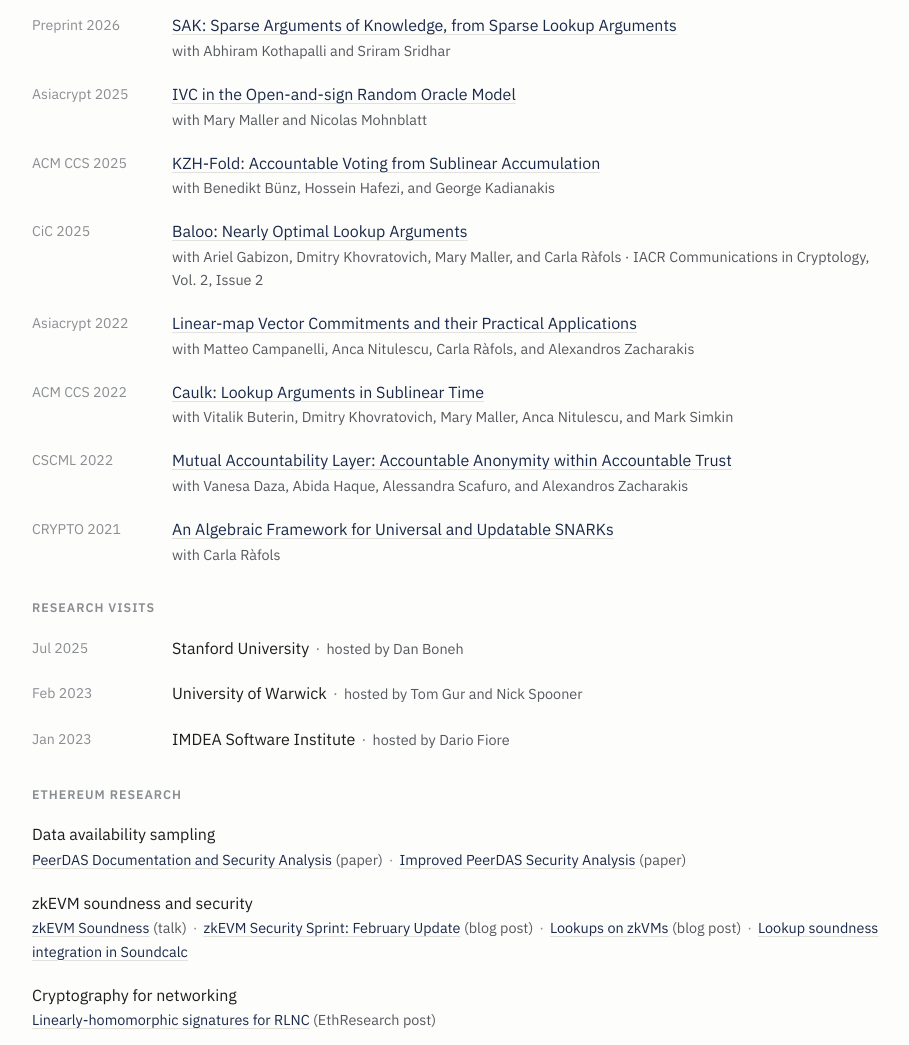
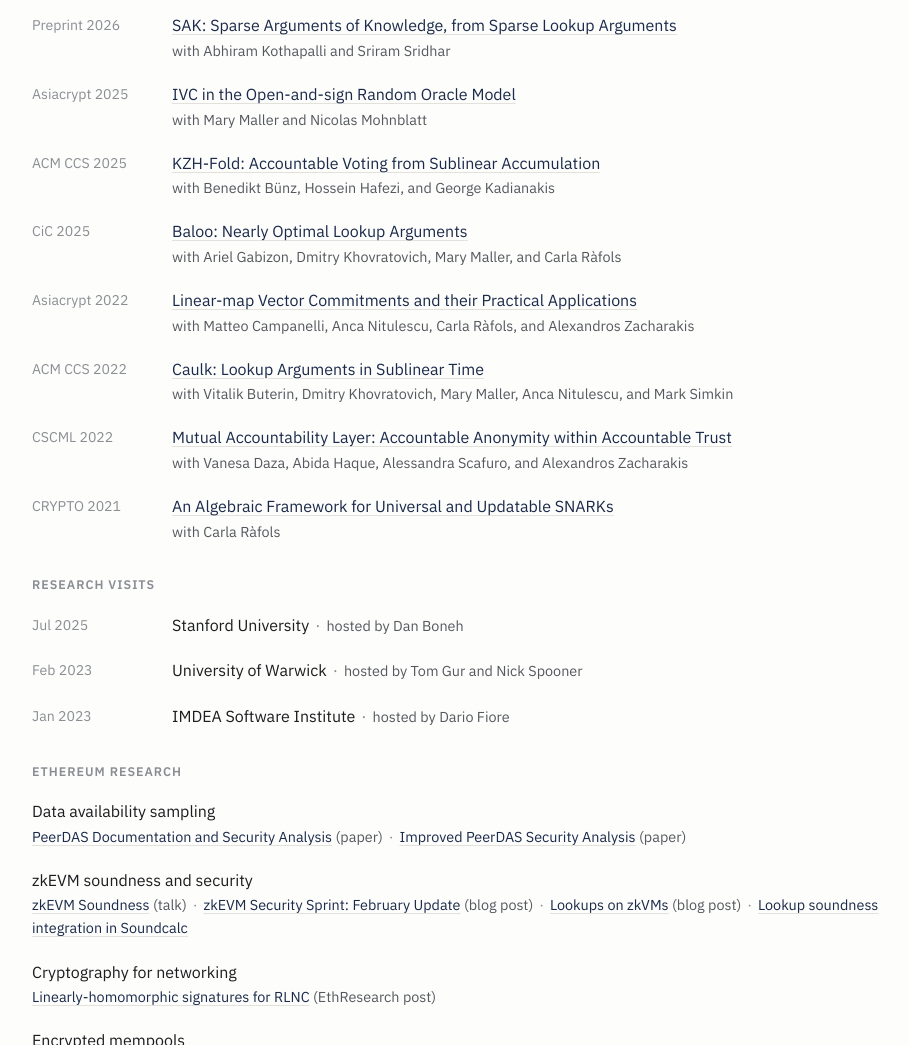
Before and after one commit to arantxazapico/arantxazapico.github.io, a plain HTML site: page index.html in a window 1280 px wide. Shown: the part 930-1975 px from the top of the page, without its empty margins (184-1093 px from the left). Drawn offline with Linux system fonts and the light colour scheme.

Commit message:
Remove CiC volume line from Baloo entry
Co-Authored-By: Claude Opus 5.5 <noreply@anthropic.com>

```diff
--- a/index.html
+++ b/index.html
@@ -249,7 +249,7 @@ footer { margin-top: 56px; padding-top: 18px; border-top: 1px solid var(--line);
       <li><span class="when">Preprint 2026</span><span class="what"><a href="https://eprint.iacr.org/2026/2143" target="_blank" rel="noreferrer">SAK: Sparse Arguments of Knowledge, from Sparse Lookup Arguments</a><span class="sub">with Abhiram Kothapalli and Sriram Sridhar</span></span></li>
       <li><span class="when">Asiacrypt 2025</span><span class="what"><a href="https://eprint.iacr.org/2025/1663" target="_blank" rel="noreferrer">IVC in the Open-and-sign Random Oracle Model</a><span class="sub">with Mary Maller and Nicolas Mohnblatt</span></span></li>
       <li><span class="when">ACM CCS 2025</span><span class="what"><a href="https://eprint.iacr.org/2025/701" target="_blank" rel="noreferrer">KZH-Fold: Accountable Voting from Sublinear Accumulation</a><span class="sub">with Benedikt Bünz, Hossein Hafezi, and George Kadianakis</span></span></li>
-      <li><span class="when">CiC 2025</span><span class="what"><a href="https://eprint.iacr.org/2025/041" target="_blank" rel="noreferrer">Baloo: Nearly Optimal Lookup Arguments</a><span class="sub">with Ariel Gabizon, Dmitry Khovratovich, Mary Maller, and Carla Ràfols · IACR Communications in Cryptology, Vol. 2, Issue 2</span></span></li>
+      <li><span class="when">CiC 2025</span><span class="what"><a href="https://eprint.iacr.org/2025/041" target="_blank" rel="noreferrer">Baloo: Nearly Optimal Lookup Arguments</a><span class="sub">with Ariel Gabizon, Dmitry Khovratovich, Mary Maller, and Carla Ràfols</span></span></li>
       <li><span class="when">Asiacrypt 2022</span><span class="what"><a href="https://eprint.iacr.org/2022/1581" target="_blank" rel="noreferrer">Linear-map Vector Commitments and their Practical Applications</a><span class="sub">with Matteo Campanelli, Anca Nitulescu, Carla Ràfols, and Alexandros Zacharakis</span></span></li>
       <li><span class="when">ACM CCS 2022</span><span class="what"><a href="https://eprint.iacr.org/2021/1410" target="_blank" rel="noreferrer">Caulk: Lookup Arguments in Sublinear Time</a><span class="sub">with Vitalik Buterin, Dmitry Khovratovich, Mary Maller, Anca Nitulescu, and Mark Simkin</span></span></li>
       <li><span class="when">CSCML 2022</span><span class="what"><a href="https://eprint.iacr.org/2021/1257" target="_blank" rel="noreferrer">Mutual Accountability Layer: Accountable Anonymity within Accountable Trust</a><span class="sub">with Vanesa Daza, Abida Haque, Alessandra Scafuro, and Alexandros Zacharakis</span></span></li>
```
